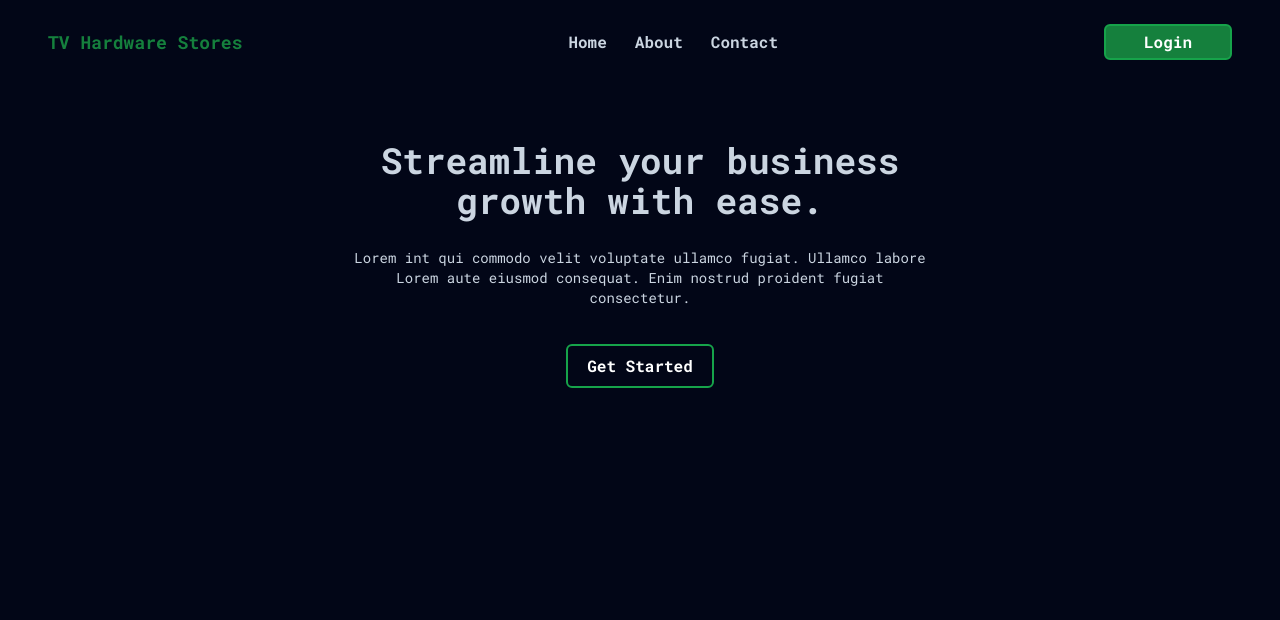
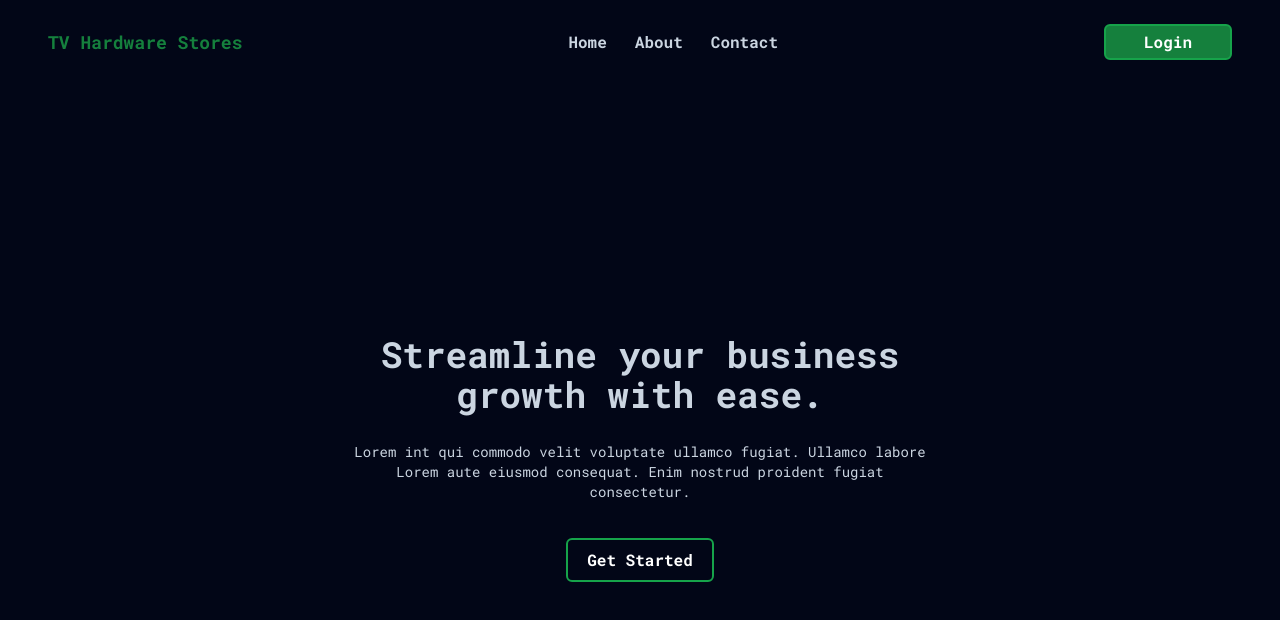
Before and after one commit to esthercate/Hardware-store-management, a Next.js app: page / in a window 1280 px wide. Shown: the top 620 px of the page. Built offline with nearby package versions, Linux system fonts and the light colour scheme.

Commit message:
Center text

```diff
--- a/app/page.jsx
+++ b/app/page.jsx
@@ -15,7 +15,7 @@ export default function Home() {
           Login
         </Link>
       </div>
-      <div className='flex justify-center w-full h-full'>
+      <div className='flex justify-center items-center w-full h-full'>
         <div className='flex flex-col items-center gap-7 w-1/2'>
           <h1 className='flex flex-col text-4xl font-bold text-center'>
             Streamline your business <span>growth with ease.</span>
```
